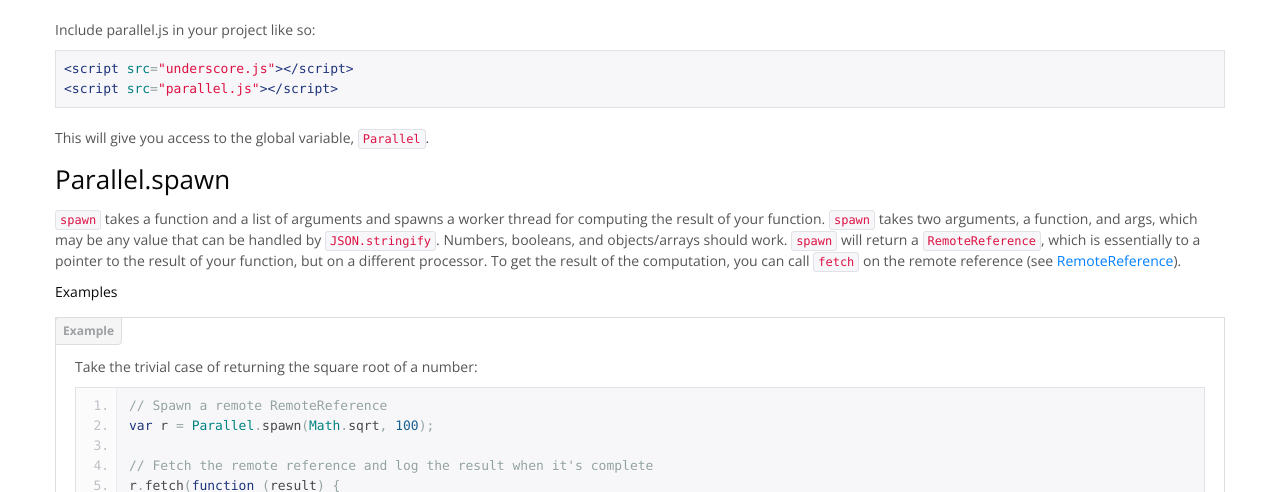
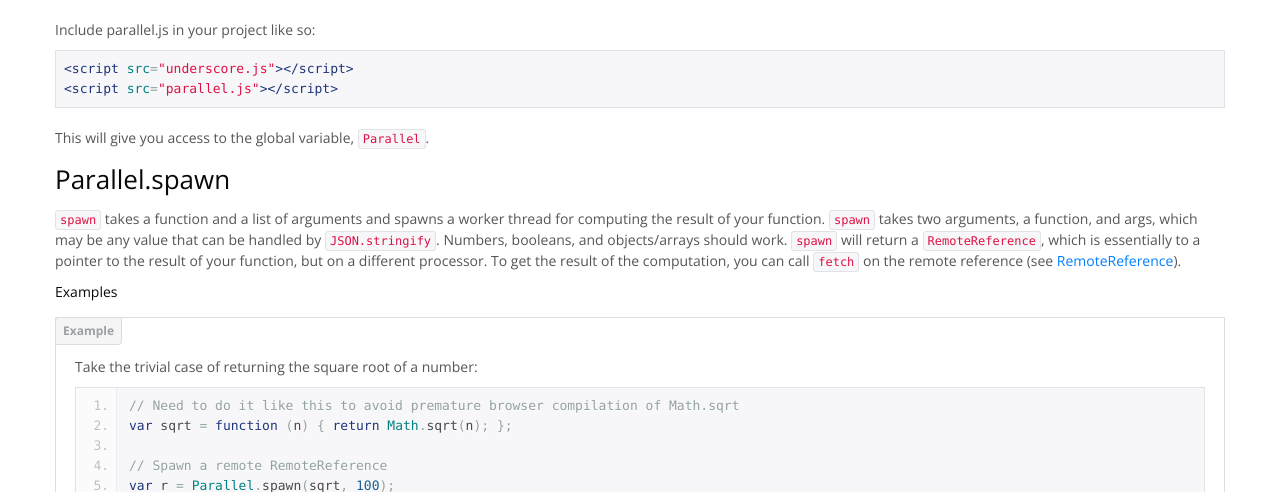
Before and after one commit to parallel-js/parallel.js, a plain HTML site: page index.html in a window 1280 px wide. Shown: the part 460-952 px from the top of the page. Drawn offline with nearby package versions, Linux system fonts and the light colour scheme.

Commit message:
Changes to examples

```diff
--- a/index.html
+++ b/index.html
@@ -55,8 +55,11 @@
                 <p>Take the trivial case of returning the square root of a number:</p>
 
 <pre class="prettyprint linenums">
+// Need to do it like this to avoid premature browser compilation of Math.sqrt
+var sqrt = function (n) { return Math.sqrt(n); };
+
 // Spawn a remote RemoteReference
-var r = Parallel.spawn(Math.sqrt, 100);
+var r = Parallel.spawn(sqrt, 100);
 
 // Fetch the remote reference and log the result when it's complete
 r.fetch(function (result) {
```
Also changed, not shown: README.md.
